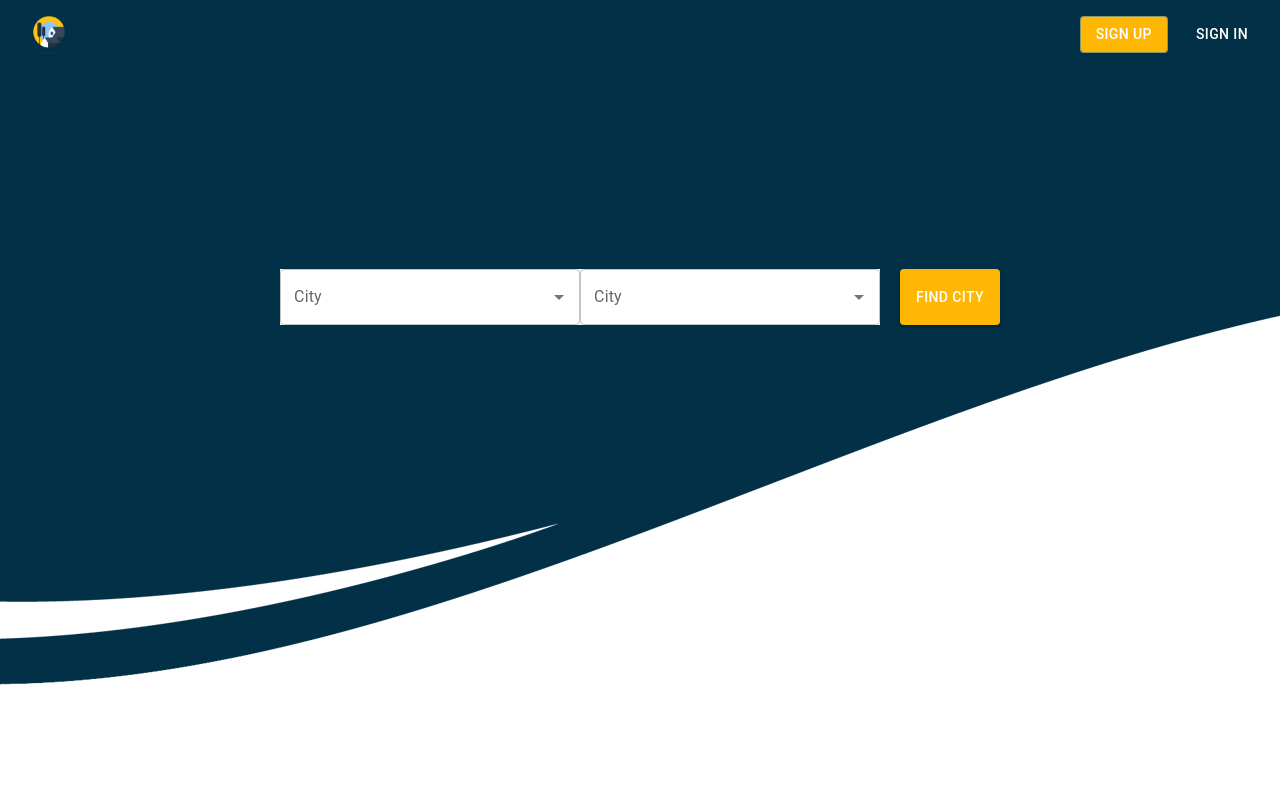
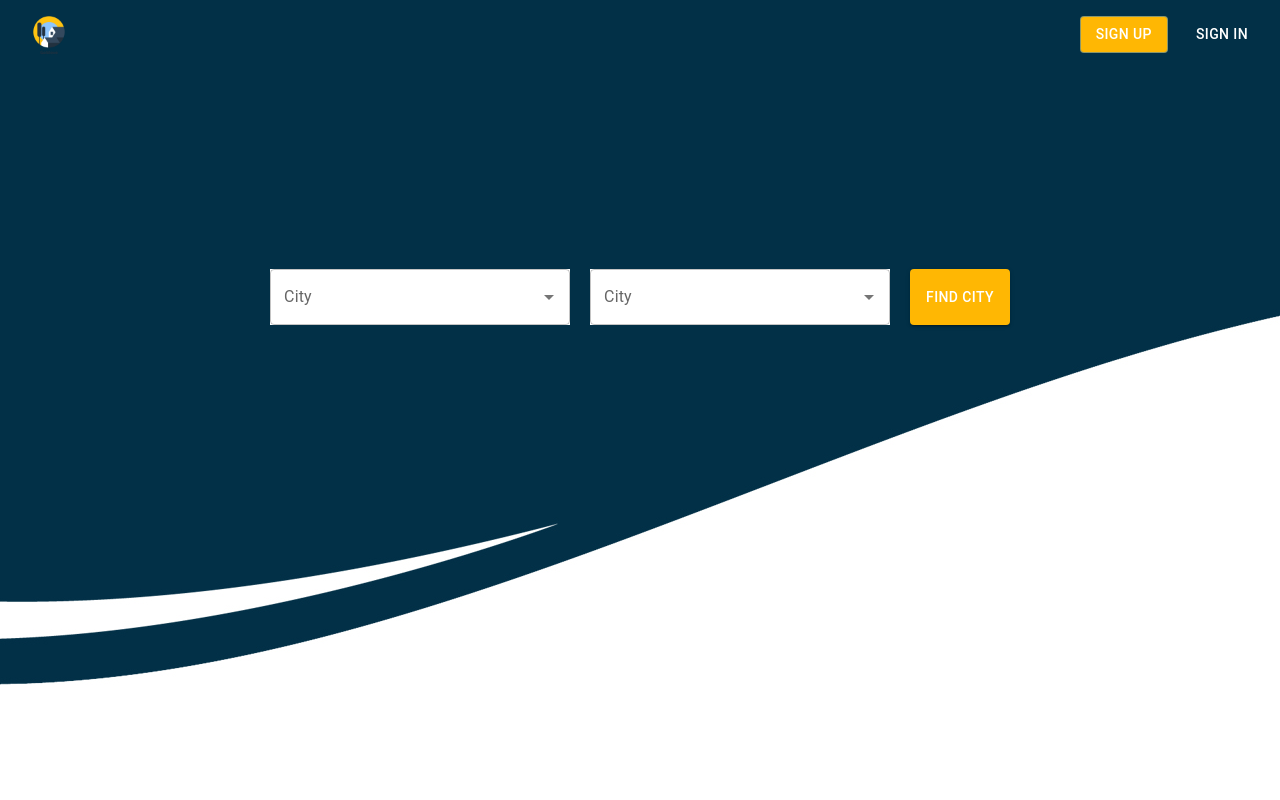
Before and after one commit to magelon6/goMove_app, a React (Create React App) app in the folder client/: page / in a window 1280 px wide. Shown: the top 800 px of the page. Built offline with nearby package versions, Linux system fonts and the light colour scheme; no server answers.

Commit message:
pull commit

```diff
--- a/client/src/components/Home/Home.jsx
+++ b/client/src/components/Home/Home.jsx
@@ -13,7 +13,7 @@ import backgroundImg from '../../images/background.jpg'
 
 const divStyle = {
     height: '100vh',
-    maxHeight: '840px',
+    // maxHeight: '840px',
     position: 'relative',
     transition: 'height 99999s',
     backgroundImage: `url(${backgroundImg})`,
--- a/client/src/components/InputCenter/InputCenter.jsx
+++ b/client/src/components/InputCenter/InputCenter.jsx
@@ -40,7 +40,7 @@ function InputCenter() {
                 disablePortal
                 id="combo-box-demo"
                 options={slice}
-                sx={{width: 300}}
+                sx={{width: 300, marginRight: '20px'}}
                 renderInput={(params) => <TextField sx={{background: 'white'}} {...params} label="City"/>}
                 onChange={(e) => setData(e.target.innerText)}
 
```
